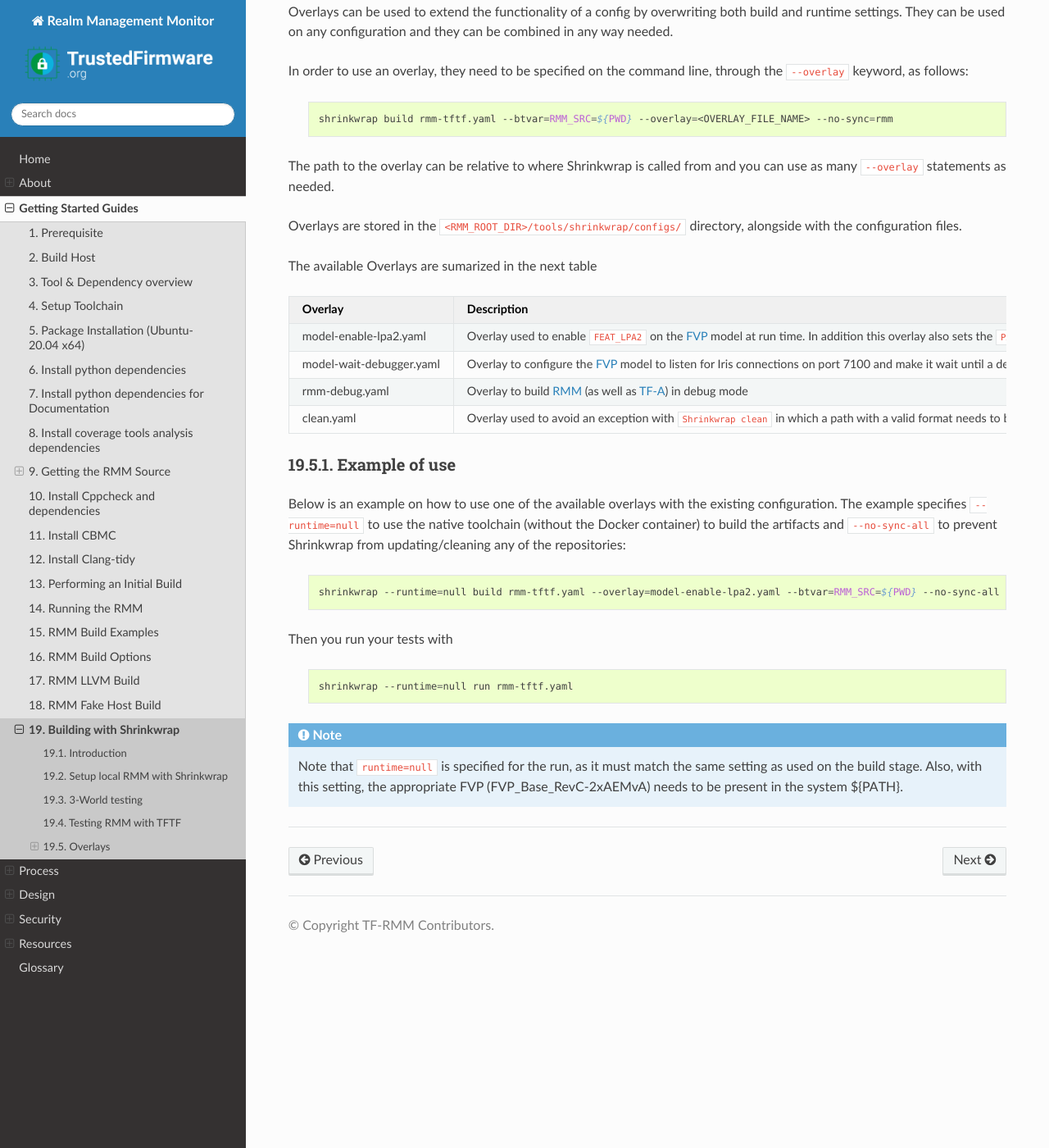
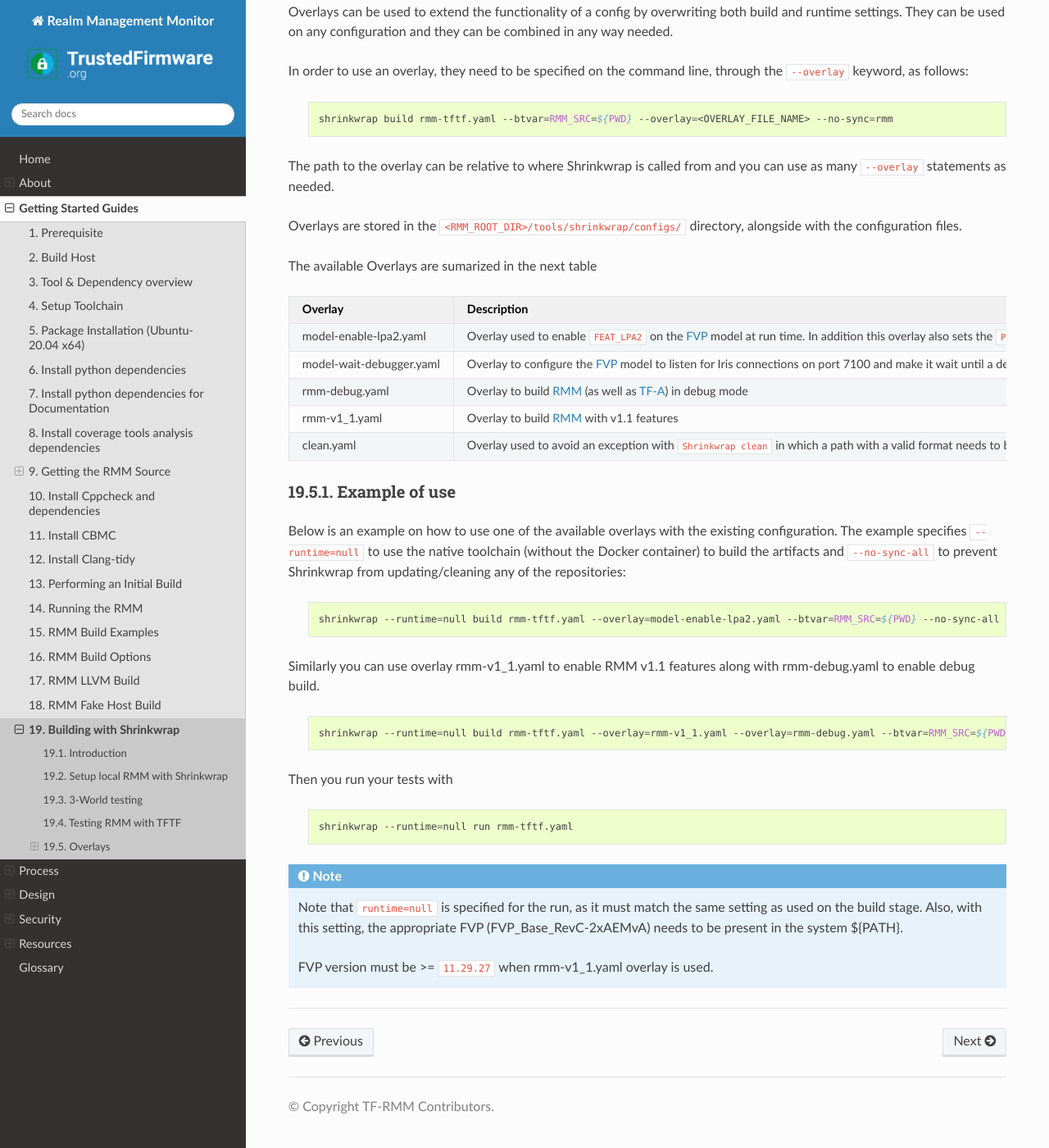
Before and after one commit to TF-RMM/tf-rmm, a Sphinx documentation site: the page built from docs/getting_started/building-with-shrinkwrap.rst, in a window 1280 px wide and 1400 px high, scrolled down 2420 px. Shown: the whole window at 82% size. Built offline with Sphinx 7.4.7 and the Read the Docs theme 3.1.0, drawn with Linux system fonts in a browser that asks for light colours.

Commit message:
feat(tools/shrinkwrap): add overlay for RMM v1.1 features
This patch adds new overlay rmm-v1_1, this builds RMM with -DRMM_V1_1=1

This patch replaces integrated endpoints like ahci0, smmuv3testengine0
with off-chip devices in rmm-tftf.yaml.

Signed-off-by: Arunachalam Ganapathy <arunachalam.ganapathy@arm.com>
Change-Id: I8d2bca8b6226969dcbfaf7e4579783f6c65da896

```diff
--- a/docs/getting_started/building-with-shrinkwrap.rst
+++ b/docs/getting_started/building-with-shrinkwrap.rst
@@ -155,6 +155,7 @@ The available Overlays are sumarized in the next table
    model-enable-lpa2.yaml,Overlay used to enable ``FEAT_LPA2`` on the |FVP| model at run time. In addition this overlay also sets the ``PA_SIZE`` on the model to 52
    model-wait-debugger.yaml,Overlay to configure the |FVP| model to listen for Iris connections on port 7100 and make it wait until a debugger is connected before starting execution
    rmm-debug.yaml,Overlay to build |RMM| (as well as |TF-A|) in debug mode
+   rmm-v1_1.yaml,Overlay to build |RMM| with v1.1 features
    clean.yaml,Overlay used to avoid an exception with ``Shrinkwrap clean`` in which a path with a valid format needs to be specified for |RMM|
 
 Example of use
@@ -170,6 +171,13 @@ repositories:
 
        shrinkwrap --runtime=null build rmm-tftf.yaml --overlay=model-enable-lpa2.yaml --btvar=RMM_SRC=${PWD} --no-sync-all
 
+Similarly you can use overlay rmm-v1_1.yaml to enable RMM v1.1 features along
+with rmm-debug.yaml to enable debug build.
+
+    .. code-block:: shell
+
+       shrinkwrap --runtime=null build rmm-tftf.yaml --overlay=rmm-v1_1.yaml --overlay=rmm-debug.yaml --btvar=RMM_SRC=${PWD} --no-sync-all
+
 Then you run your tests with
 
     .. code-block:: shell
@@ -183,6 +191,8 @@ Then you run your tests with
       the appropriate FVP (FVP_Base_RevC-2xAEMvA) needs to be present in the
       system ${PATH}.
 
+      FVP version must be >= ``11.29.27`` when rmm-v1_1.yaml overlay is used.
+
 -----
 
 .. _Shrinkwrap: https://shrinkwrap.docs.arm.com
```
Also changed, not shown: 2 other files.
